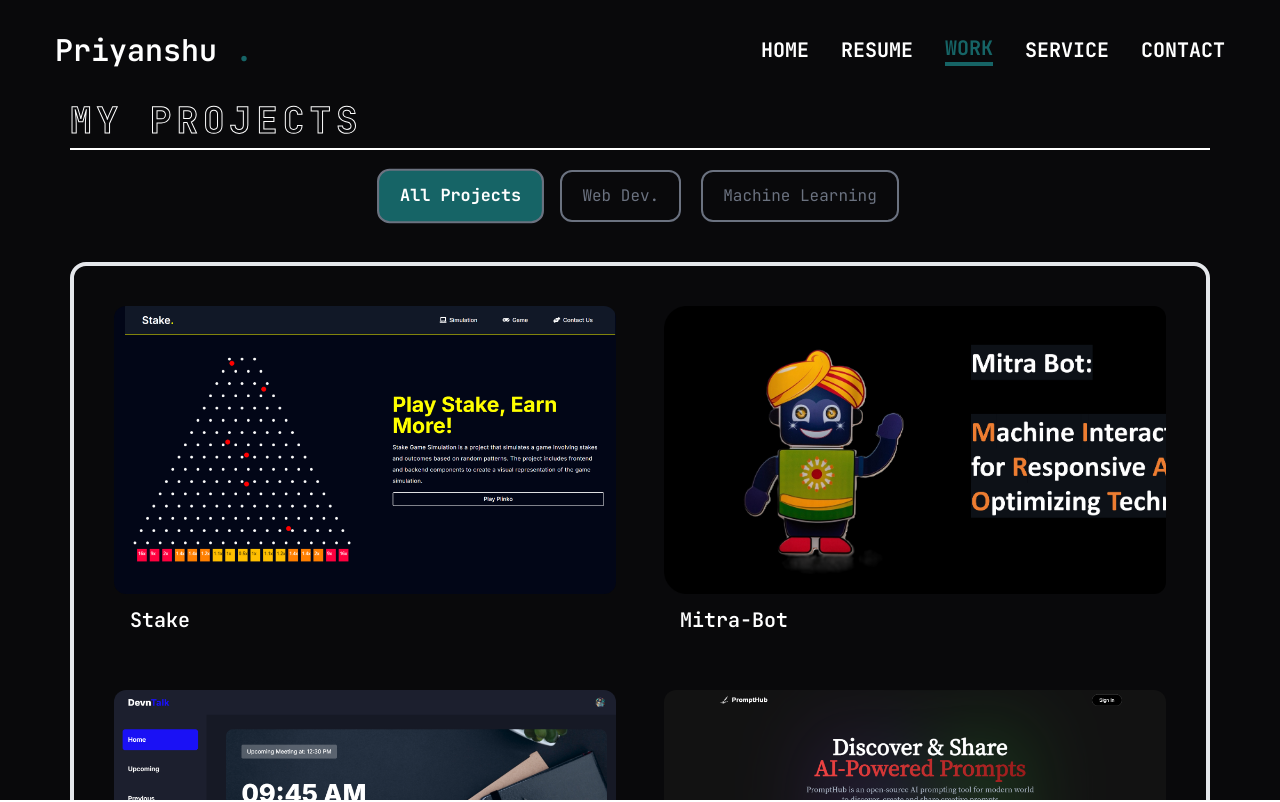
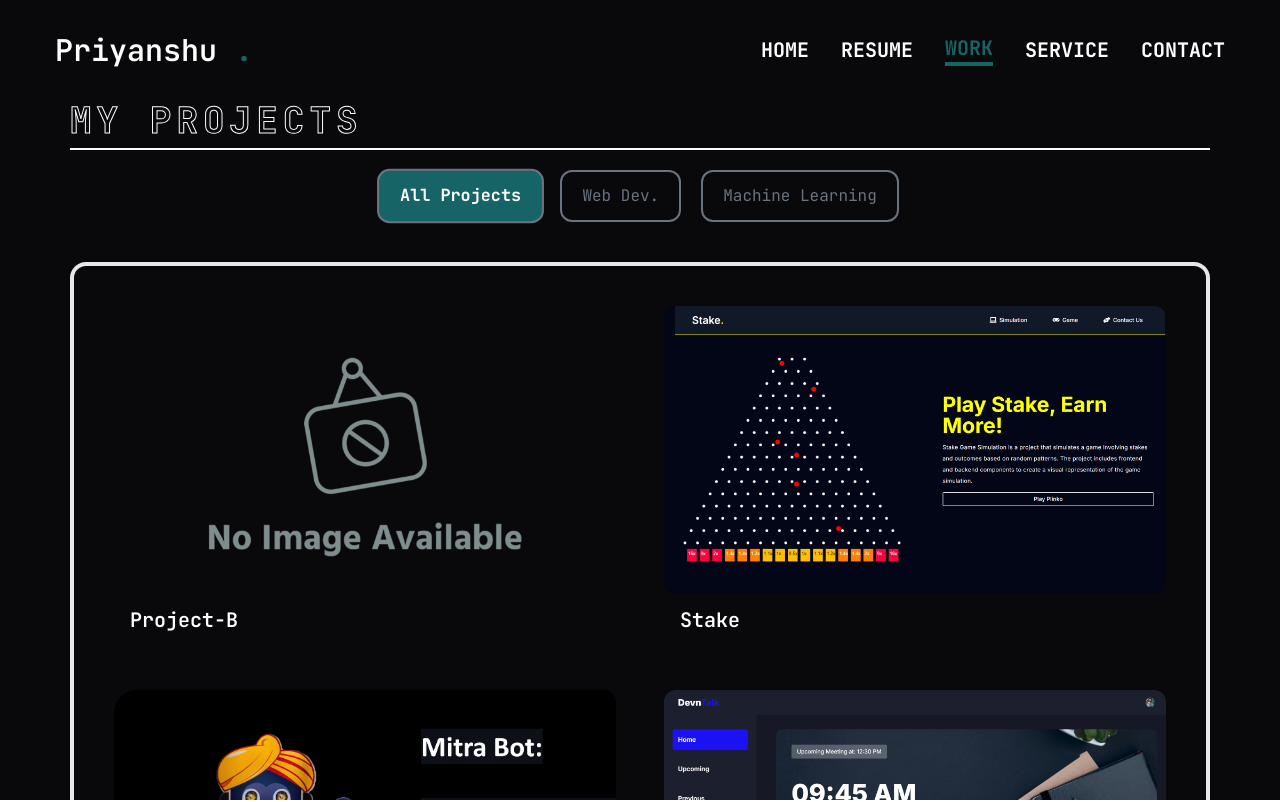
Before and after one commit to Coderx85/Portfolio, a Next.js app: page /work in a window 1280 px wide. Shown: the top 802 px of the page. Built offline with nearby package versions, Linux system fonts and the light colour scheme.

Commit message:
Added Projec-B

```diff
--- a/src/constants/index.ts
+++ b/src/constants/index.ts
@@ -49,6 +49,7 @@ export const experienceData = {
       company: "JarGoan",
       duration: "05/2024 - 06/2024",
       description: "Improved platform usability by 20.6%, increased user engagement by 26.53%, and led UI design initiatives.",
+      linkedin: 'https://www.linkedin.com/company/Jargoan'
     },
     {
       id: 2,
@@ -56,13 +57,15 @@ export const experienceData = {
       company: "Tublian",
       duration: "04/2024 - 06/2024",
       description: "Enhanced AI proficiency, crafted a chatbot increasing user interaction by 50%, and actively participated in AI sessions.",
+      linkedin: 'https://www.linkedin.com/company/Tublian'
     },
     {
       id: 3,
       title: "Open Source Contributor",
-      company: "Tubalian",
+      company: "Tublian",
       duration: "09/2023 - 11/2023",
       description: "Outperformed 91% of users, engaged in AI challenges, and enhanced AI technology proficiency by 30%.",
+      linkedin: 'https://www.linkedin.com/company/Tublian'
     },
     {
       id: 4,
@@ -70,6 +73,7 @@ export const experienceData = {
       company: "Hacktoberfest 2023",
       duration: "09/2023 - 10/2023",
       description: "Contributed 4 PRs accepted in open source projects, collaborated with global developers, improving community engagement.",
+      linkedin: 'https://www.linkedin.com/company/Hacktoberfest'
     }
   ]
 }
@@ -326,7 +330,20 @@ export const Project_Data: ProjectProps[] = [
     lessonsLearned: ["Lesson 1", "Lesson 2"],
     contributionType: "Solo",
     duration: "1 month",
-  }
+  },{
+    id:19,
+    title: "Project-B",
+    description: "",
+    imgUrl: "",
+    tag: ["All", "Web"],
+    gitUrl: "https://github.com/coderx85/project_b.git",
+    previewUrl: "",
+    techStack: ["Next.js", "Tailwind CSS", "Appwrite"],
+    challengesFaced: [],
+    lessonsLearned: [],
+    contributionType: "Solo",
+    duration: "In Progress"
+    }
 
 ]
 
@@ -359,11 +376,13 @@ export const educationData = {
   items: [
     {
       title: 'B-Tech Computer Science',
-      duration: '2021-25',
+      duration: '2021 - Present',
+      institute: 'GCET, Noida'
     },
     {
       title: 'Intermediate',
-      duration: '2019-21',
+      duration: '2019 - 21',
+      institute: 'Avadh Collegiate, Lucknow'
     }
   ]
 }
```
